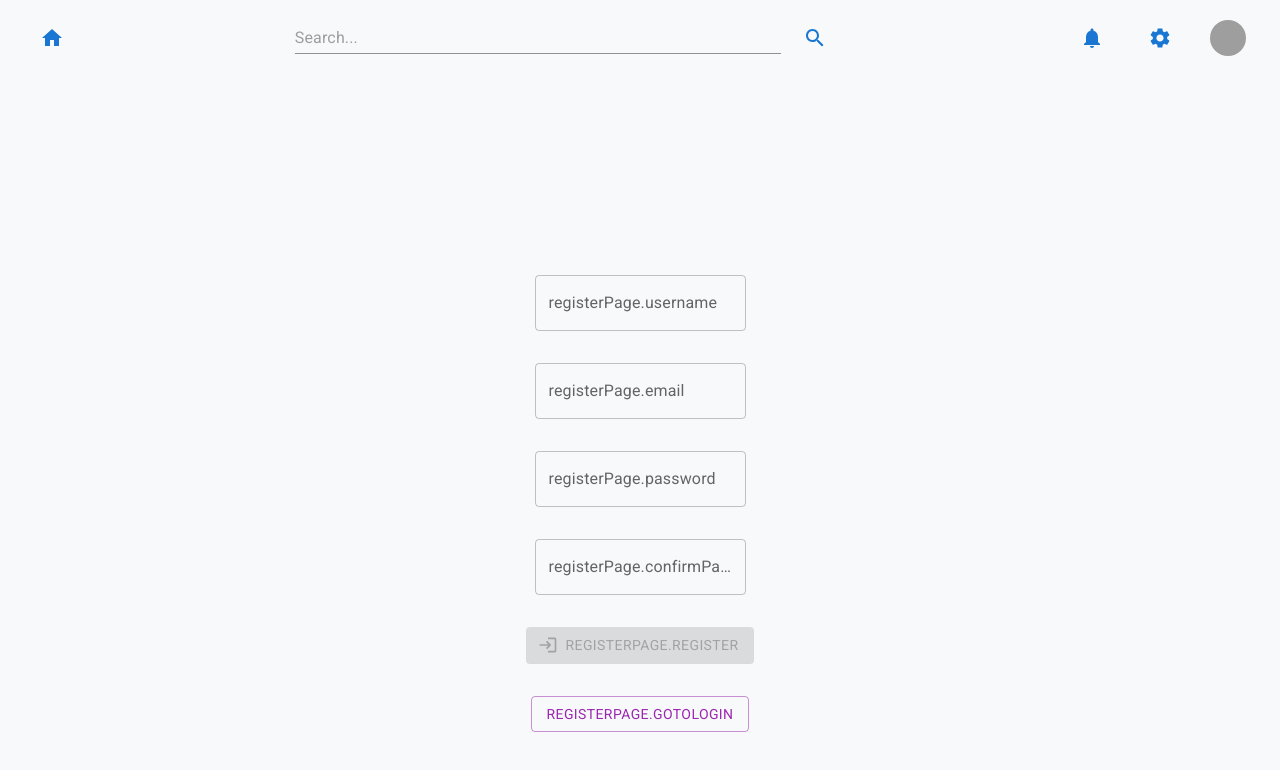
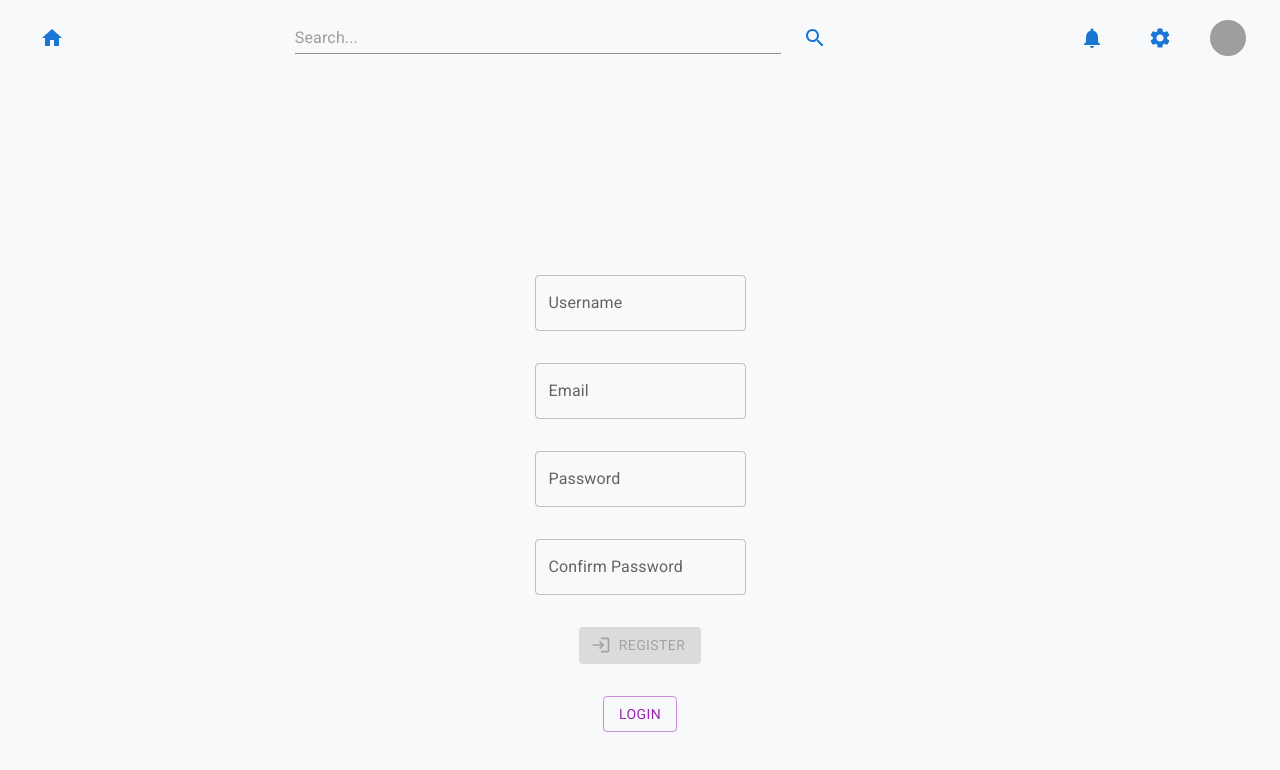
Before and after one commit to neuropython/SoftwareEngineeringFrontend, a React (Vite) app in the folder Frontend/: page /register in a window 1280 px wide. Shown: the top 770 px of the page. Built offline with nearby package versions, Linux system fonts and the light colour scheme; grey boxes are pictures that could not be loaded.

Commit message:
Refactor RegisterForm component for improved API integration and update validation messages

```diff
--- a/Frontend/src/components/register-form/RegisterFrom.tsx
+++ b/Frontend/src/components/register-form/RegisterFrom.tsx
@@ -5,8 +5,9 @@ import { Formik } from "formik";
 import { useCallback, useMemo } from "react";
 import * as yup from "yup";
 import { useNavigate } from "react-router-dom";
-import axios from "axios";
 import { useTranslation } from "react-i18next";
+import registerClient from "../../api/auth/register";
+
 
 type FormValues = {
   username: string;
@@ -30,37 +31,36 @@ function RegisterForm() {
   const validationSchema = useMemo(
     () =>
       yup.object({
-        username: yup.string().required(t("registerPage.usernameRequired")),
+        username: yup.string().required(t("Username Required")),
         email: yup
           .string()
-          .email(t("registerPage.invalidEmail"))
-          .required(t("registerPage.emailRequired")),
-        password: yup.string().required(t("registerPage.passwordRequired")),
+          .email(t("Invalid Mail"))
+          .required(t("Email Required")),
+        password: yup.string().required(t("Password Required")),
         confirmPassword: yup
           .string()
           .oneOf(
             [yup.ref("password"), undefined],
-            t("registerPage.passwordsMustMatch")
+            t("Passwords must match")
           )
-          .required(t("registerPage.confirmPasswordRequired")),
+          .required(t("Confirm Password Required")),
       }),
     [t]
   );
 
   const submit = useCallback(
     (values: FormValues, formik: any) => {
-      //   axios
-      //     .post("/api/register", values)
-      //     .then((response) => {
-      //       if (response.data.success) {
-      //         navigate("/home");
-      //       } else {
-      //         formik.setFieldError("email", t("registerPage.registrationFailed"));
-      //       }
-      //     })
-      //     .catch(() => {
-      //       formik.setErrors({ general: t("registerPage.registrationFailed") });
-      //     });
+      registerClient(values.username, values.email, values.password).then(
+        (response) => {
+          if (response.ok) {
+            navigate("/login");
+          } else {
+            response.json().then((data) => {
+              formik.setErrors({ general: data.message });
+            });
+          }
+        }
+      );
       console.log(values);
     },
 
@@ -86,7 +86,7 @@ function RegisterForm() {
             id="username"
             name="username"
             variant="outlined"
-            label={t("registerPage.username")}
+            label={t("Username")}
             value={formik.values.username}
             onChange={formik.handleChange}
             onBlur={formik.handleBlur}
@@ -96,7 +96,7 @@ function RegisterForm() {
           <TextField
             id="email"
             name="email"
-            label={t("registerPage.email")}
+            label={t("Email")}
             value={formik.values.email}
             onChange={formik.handleChange}
             error={formik.touched.email && Boolean(formik.errors.email)}
@@ -105,7 +105,7 @@ function RegisterForm() {
           <TextField
             id="password"
             name="password"
-            label={t("registerPage.password")}
+            label={t("Password")}
             type="password"
             value={formik.values.password}
             onChange={formik.handleChange}
@@ -116,7 +116,7 @@ function RegisterForm() {
           <TextField
             id="confirmPassword"
             name="confirmPassword"
-            label={t("registerPage.confirmPassword")}
+            label={t("Confirm Password")}
             type="password"
             value={formik.values.confirmPassword}
             onChange={formik.handleChange}
@@ -139,14 +139,14 @@ function RegisterForm() {
             startIcon={<LoginIcon />}
             disabled={!(formik.isValid && formik.dirty)}
           >
-            {t("registerPage.register")}
+            {t("Register")}
           </Button>
           <Button
             color="secondary"
             variant="outlined"
             onClick={() => navigate("/login")}
           >
-            {t("registerPage.goToLogin")}
+            {t("Login")}
           </Button>
         </form>
       )}
```
